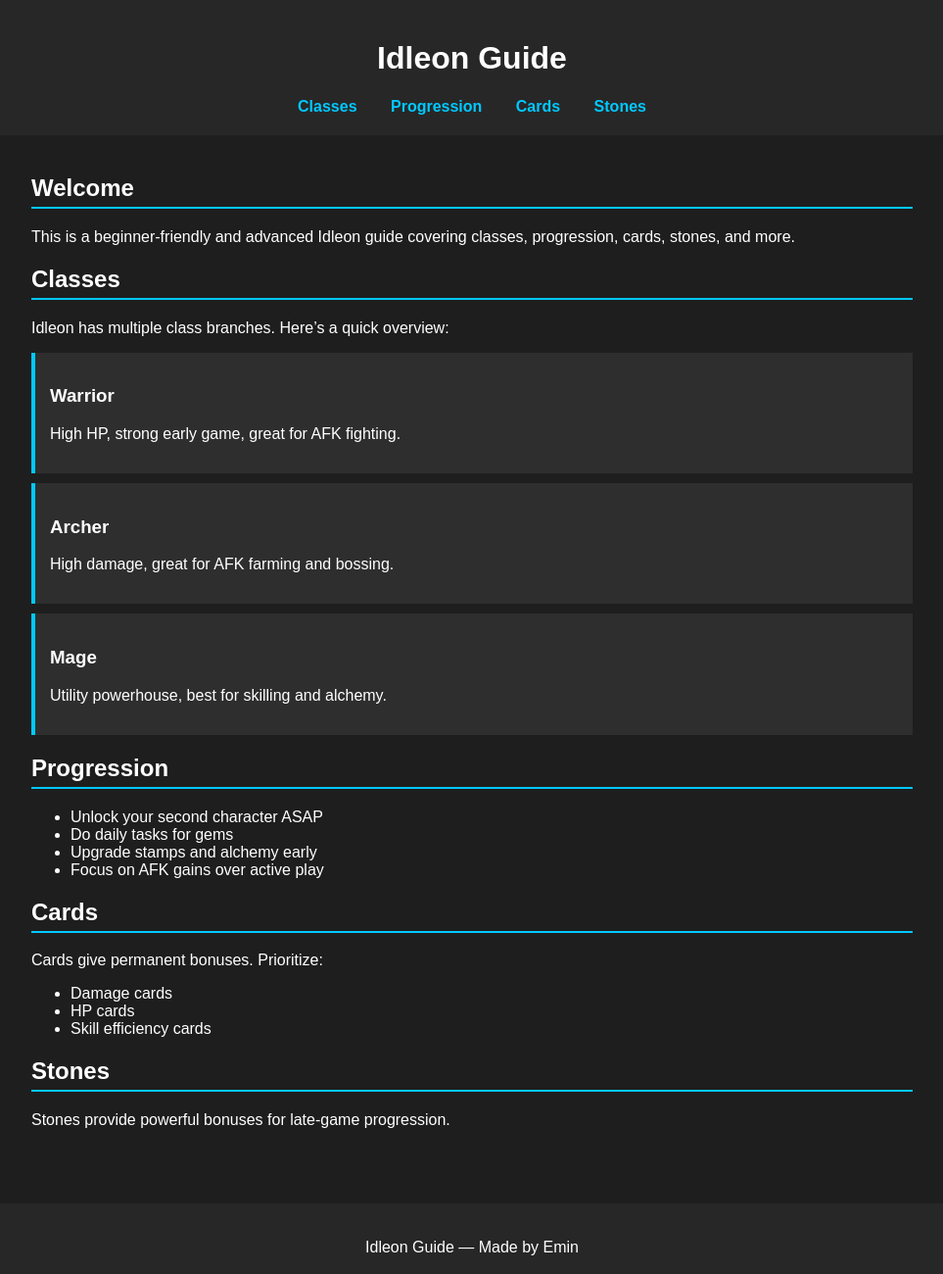
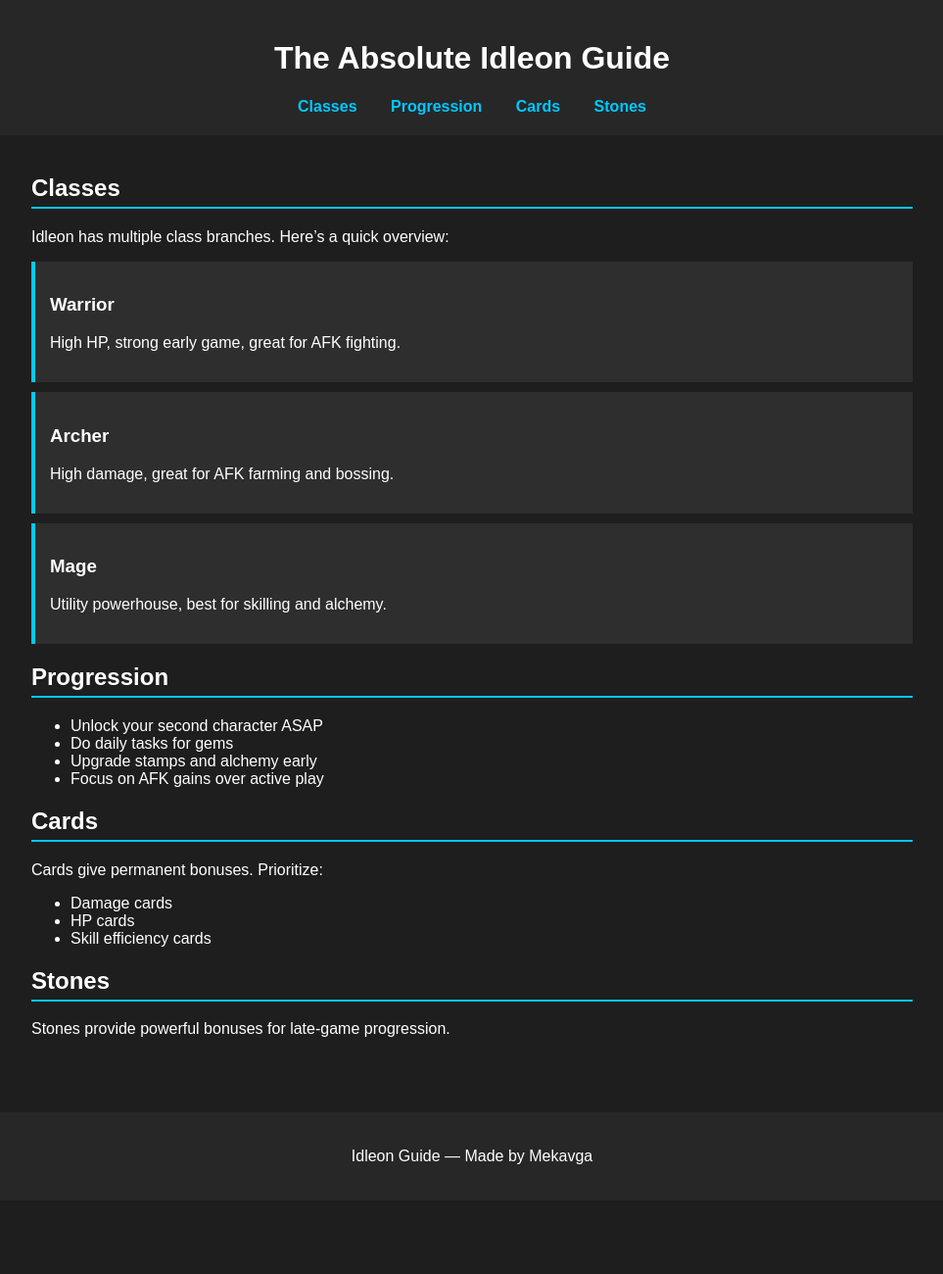
Before and after one commit to Mekavga/The-Absolute-Idleon-Guide, a plain HTML site: page index.html in a window 1280 px wide. Shown: the whole page at 98% size, without its empty margins (158-1121 px from the left). After the commit the page ends 1225 px from the top, so only its background shows below. Drawn offline with Linux system fonts and the light colour scheme.

Commit message:
Update index.html

```diff
--- a/index.html
+++ b/index.html
@@ -9,22 +9,18 @@
 <body>
 
     <header>
-        <h1>Idleon Guide</h1>
+        <h1>The Absolute Idleon Guide</h1>
         <nav>
-            <a href="#classes">Classes</a>
-            <a href="#progression">Progression</a>
-            <a href="#cards">Cards</a>
-            <a href="#stones">Stones</a>
+            <a href="#Introduction">Classes</a>
+            <a href="#Pushing Phase">Progression</a>
+            <a href="#Fixing Phase">Cards</a>
+            <a href="#idk yet">Stones</a>
         </nav>
     </header>
 
     <main>
-        <section id="intro">
-            <h2>Welcome</h2>
-            <p>This is a beginner‑friendly and advanced Idleon guide covering classes, progression, cards, stones, and more.</p>
-        </section>
 
-        <section id="classes">
+        <section id="Introduction">
             <h2>Classes</h2>
             <p>Idleon has multiple class branches. Here’s a quick overview:</p>
 
@@ -71,7 +67,7 @@
     </main>
 
     <footer>
-        <p>Idleon Guide — Made by Emin</p>
+        <p>Idleon Guide — Made by Mekavga</p>
     </footer>
 
     <script src="script.js"></script>
```
